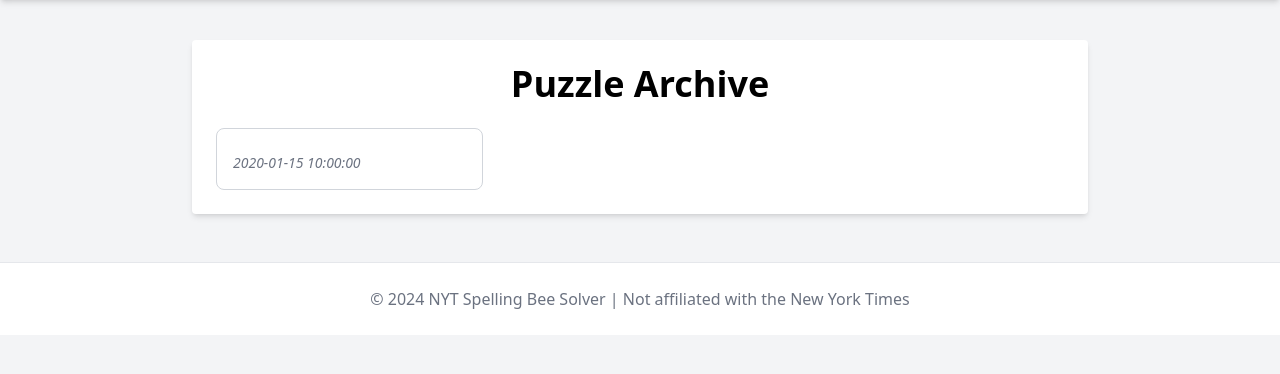
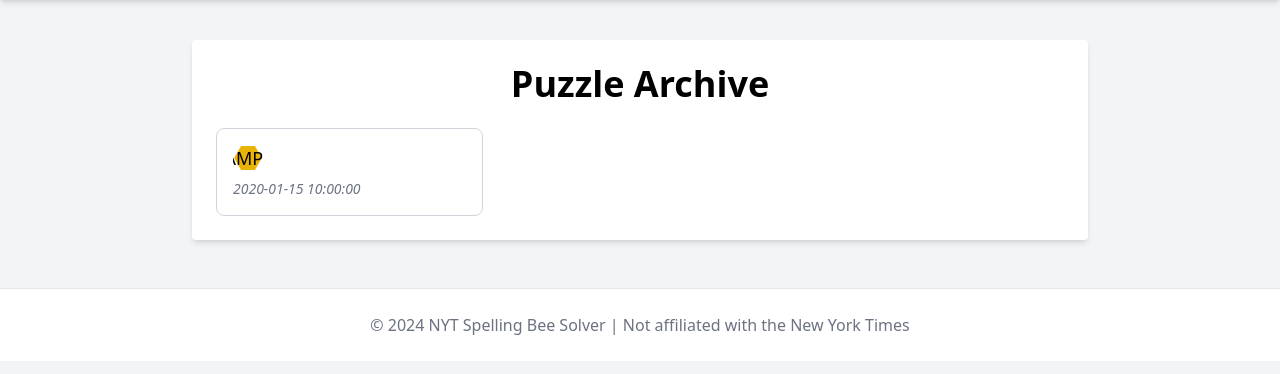
Before and after one commit to sjf/sbb, a Python web app: template templates/puzzle_archive.html in a window 1280 px wide. Shown: the part 64-438 px from the top of the page. Run offline with Jinja, Linux system fonts and the light colour scheme; the template is opened without the code that fills it: most values are stand-ins (such as "Sample title", 1, 10 or a date in 2020); style sheets or scripts are compiled from the project's sources.

Commit message:
puzzle archive style

```diff
--- a/generator.py
+++ b/generator.py
@@ -47,7 +47,7 @@ class Generator:
       domain=DOMAIN,
       format_date=format_date,
       sort_by_clue=sort_by_clue,
-      format_letters=format_letters)
+      joinl=joinl)
     self.env.filters['json_esc'] = json_esc
 
     mkdir(OUTPUT_DIR)
--- a/mbutils/utils.py
+++ b/mbutils/utils.py
@@ -33,7 +33,7 @@ def split(s, sep=','):
   parts = non_empty(parts)
   return parts
 
-def joinl(l, sep="\n", to_str=str, empty='[]'):
+def joinl(l, sep="\n", to_str=str, empty=''):
   if not l:
     return empty
   return sep.join(map(to_str,l))
--- a/model.py
+++ b/model.py
@@ -89,9 +89,6 @@ def format_date(value: str) -> str:
 def sort_by_clue(answers: List[GAnswer]) -> List[GAnswer]:
   return sorted(answers, key=lambda x: (x.word[0], len(x.word)))
 
-def format_letters(puzzle: GPuzzle) -> str:
-  return puzzle.center_letter + ' ' + joinl(puzzle.outer_letters, sep='')
-
 @dataclass
 class Pagination:
   items: List[Any]
--- a/static/custom.css
+++ b/static/custom.css
@@ -56,7 +56,7 @@ ol.list-decimal li::marker, .subtext {
     stroke: white;
     transition: all 100ms;
 }
-.hive-cell .cell-fill-center {
+.cell-fill-center {
     fill: #EAB308;
 }
 .hive-cell:first-child .cell-letter {
@@ -92,3 +92,6 @@ ol.list-decimal li::marker, .subtext {
 .hive-cell:nth-child(7) {
     transform: translate(-75%, 50%);
 }
+.hive-cell-standalone {
+  width: 30px;
+}
--- a/templates/puzzle_archive.html
+++ b/templates/puzzle_archive.html
@@ -6,13 +6,19 @@
 <div class="grid grid-cols-1 sm:grid-cols-2 lg:grid-cols-3 gap-6">
   {% for puzzle in puzzles %}
 
-  <a href="puzzle/{{ puzzle.date }}" class="hover:underline">
+  <a href="puzzle/{{ puzzle.date }}" class="group hover:underline">
     <div class="p-4 border border-gray-300 rounded-lg hover:shadow-lg transition">
-      <p class="text-lg font-medium uppercase">{{ format_letters(puzzle) }}</p>
-      <p class="text-sm italic text-gray-500 mt-2">{{ format_date(puzzle.date) }}</p>
+      <p class="text-lg font-medium uppercase flex items-center">
+        <svg class="hive-cell-standalone center" viewBox="0 0 120 103.92304845413263">
+          <polygon class="cell-fill cell-fill-center" points="0,51.96152422706631 30,0 90,0 120,51.96152422706631 90,103.92304845413263 30,103.92304845413263" stroke="white" stroke-width="7.5"></polygon>
+          <text x="13%" y="13%" text-anchor="middle" dy="0.35em" font-size="18" transform="scale(4)"  class="group-hover:underline">{{ puzzle.center_letter }}</text>
+          <line x1="30" x2="90" y1="86" y2="86" class="hidden group-hover:block" stroke="black" stroke-width="6"></line>
+        </svg>
+        {{ joinl(puzzle.outer_letters, sep='') }}
+      </p>
+      <p class="text-sm italic text-gray-500 mt-2 no-underline">{{ format_date(puzzle.date) }}</p>
     </div>
   </a>
-
   {% endfor %}
 </div>
 
--- a/templates/sitemap.xml
+++ b/templates/sitemap.xml
@@ -33,7 +33,7 @@
   {% endfor %}
   <url>
     <loc>{{ domain }}/about</loc>
-    <lastmod>2024-01-01</lastmod>
+    <lastmod>2025-01-01</lastmod>
     <priority>0.7</priority>
   </url>
 </urlset>
```
